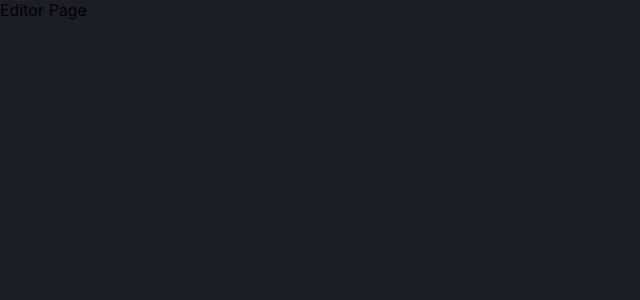
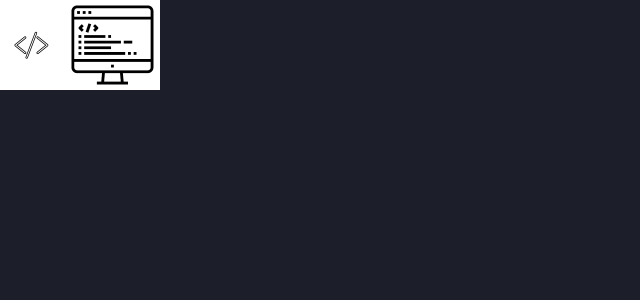
Before and after one commit to sundaram-sharma/code-editor, a React (Create React App) app: page /editor/1 in a window 1280 px wide. Shown: the top 300 px of the page, without its empty margins (0-640 px from the left). Built offline with nearby package versions, Linux system fonts and the light colour scheme.

Commit message:
added details in app.js

```diff
--- a/src/pages/EditorPage.js
+++ b/src/pages/EditorPage.js
@@ -2,8 +2,25 @@ import React from 'react'
 
 const EditorPage = () => {
   return (
-    <div>
-        Editor Page
+    <div className='mainWrap'>
+      <div className='aside'>
+        <div className='asideInner'>
+          <div className='logo'>
+            <img
+              className='logo-image'
+              src='/code-sync.png'
+              alt='logo'
+            >
+
+            </img>
+          </div>
+        </div>
+
+
+      </div>
+      <div className='editorWrap'>
+
+      </div>
     </div>
   )
 }
```
Also changed, not shown: src/App.js (line endings or trailing spaces).
